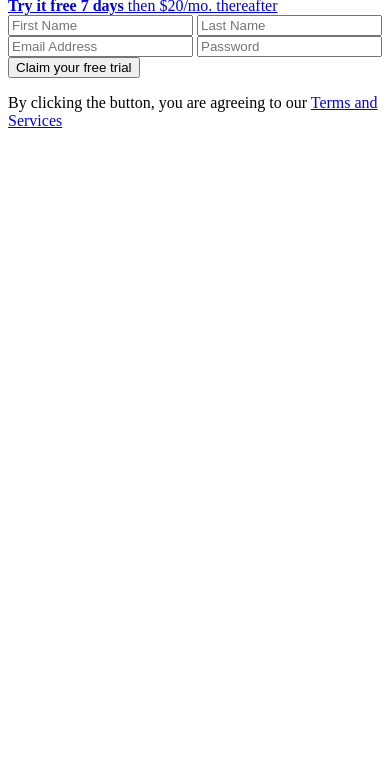
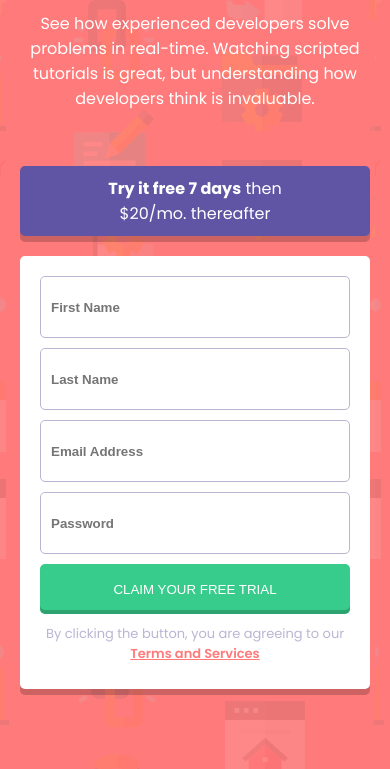
Before and after one commit to abderrahimsoumer/DaysOfFrontEnd, a plain HTML site: page index.html in a window 390 px wide. Shown: the part 190-959 px from the top of the page. Before the commit the page ends 844 px from the top, so only its background shows below. Drawn offline with Linux system fonts and the light colour scheme.

Commit message:
Styling mobile first

```diff
--- a/index.html
+++ b/index.html
@@ -8,11 +8,8 @@
 
   <title>Frontend Mentor | Intro component with sign up form</title>
 
-  <!-- Feel free to remove these styles or customise in your own stylesheet 👍 -->
-  <style>
-    .attribution { font-size: 11px; text-align: center; }
-    .attribution a { color: hsl(228, 45%, 44%); }
-  </style>
+  <link rel="stylesheet" href="styles.css">
+
 </head>
 <body>
 
@@ -32,7 +29,7 @@
             <input type="text" placeholder="Last Name">
             <input type="email" placeholder="Email Address">
             <input type="password" placeholder="Password">
-            <button type="submit">Claim your free trial</button>
+            <button type="submit" class="submit">Claim your free trial</button>
           </form>
           <p> By clicking the button, you are agreeing to our <a href="#">Terms and Services</a></p>
         </div>
--- /dev/null
+++ b/styles.css
@@ -0,0 +1,86 @@
+@import url('https://fonts.googleapis.com/css2?family=Poppins:wght@400;500;600;700&display=swap');
+
+*{
+    margin: 0;
+    padding: 0
+}
+body{
+    background: hsl(0, 100%, 74%) url('./images/bg-intro-mobile.png');
+    color: white;
+    font-family: 'Poppins', sans-serif;
+}
+
+.container{
+    padding: 80px 20px;
+}
+
+.introduction{
+    text-align: center;
+}
+
+p{
+    font-size: 16px;
+    font-weight: 400;
+    padding: 5px;
+    margin-top: 20px;
+    margin-bottom: 40px;
+}
+
+.free-message{
+  padding-top:10px;
+  padding-bottom:20px;
+}
+.free-message a{
+    background: hsl(248, 32%, 49%); /* fallback for old browsers */
+    padding: 10px 80px;
+    display: block;
+    text-decoration: none;
+    color: white;
+    border-radius: 5px;
+    text-align: center;
+    box-shadow: 0px 6px 0px rgb(0, 0, 0,0.2);
+}
+.form{
+    background-color: white;
+    border-radius: 5px;
+    padding:20px;
+    box-shadow: 0px 6px 0px rgb(0, 0, 0,0.2);
+}
+
+.form p{
+    color: hsl(246, 25%, 77%);
+    text-align: center;
+    font-size: 13px;
+    margin-top: 5px;
+    margin-bottom: 0;
+}
+
+.form p a{
+    color: hsl(0, 100%, 74%);
+    font-weight: 600;
+}
+
+input{
+    height: 40px;
+    width: calc(100% - 22px) ;
+    font-weight: 700;
+    color: hsl(249, 10%, 26%);
+    margin-bottom: 10px ;
+    padding: 10px;
+    outline: 0;
+    border: 1px solid hsl(246, 25%, 77%);
+    border-radius: 5px;
+}
+.submit{
+    background-color: hsl(154, 59%, 51%);
+    text-transform: uppercase;
+    text-align: center;
+    display: block;
+    color: white;
+    width: 100%;
+    height: 50px;
+    outline: 0;
+    border: 0;
+    border-radius: 5px;
+    box-shadow: inset 0px -4px 0px rgb(0, 0, 0,0.2);
+}
```
